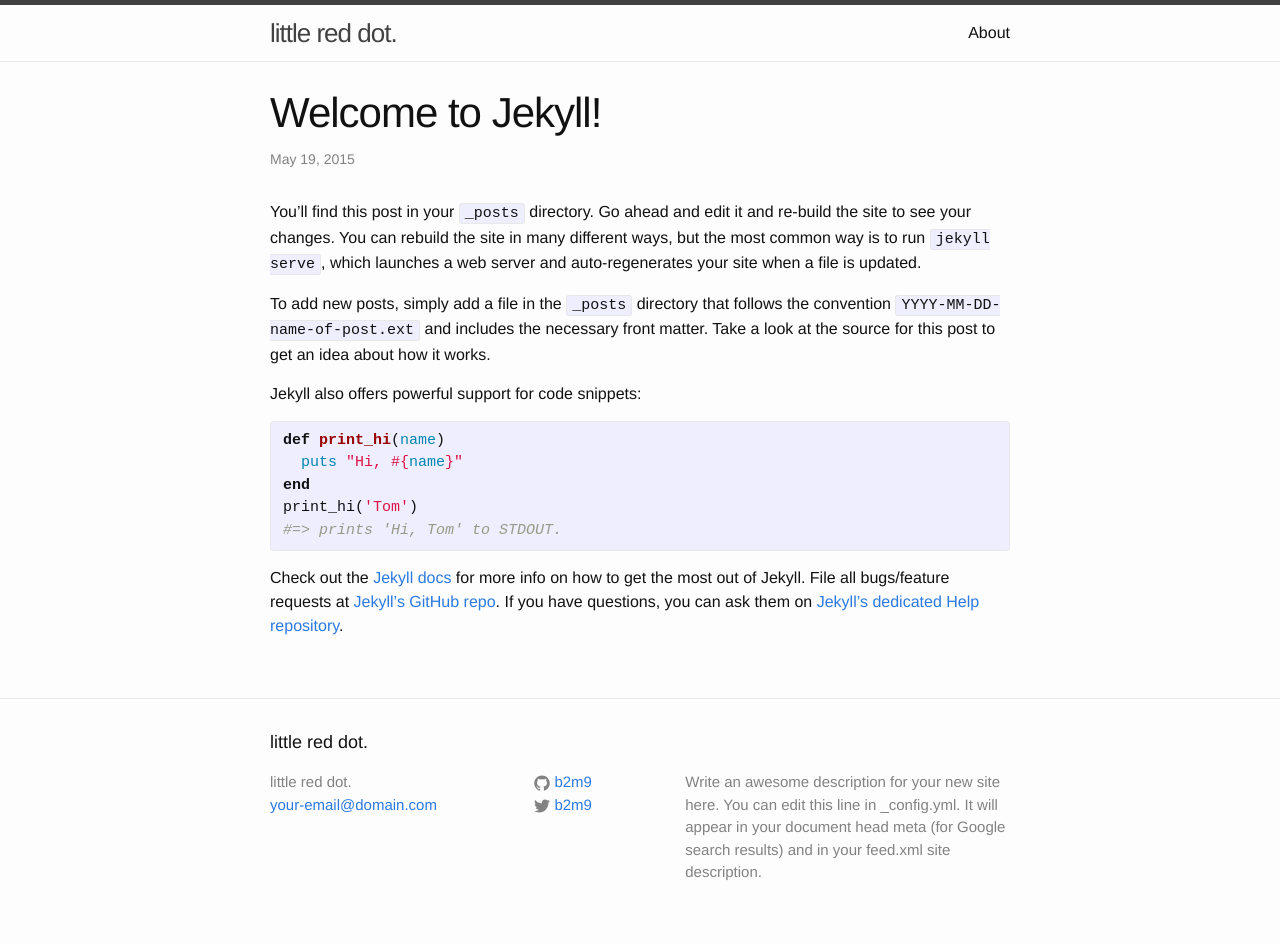
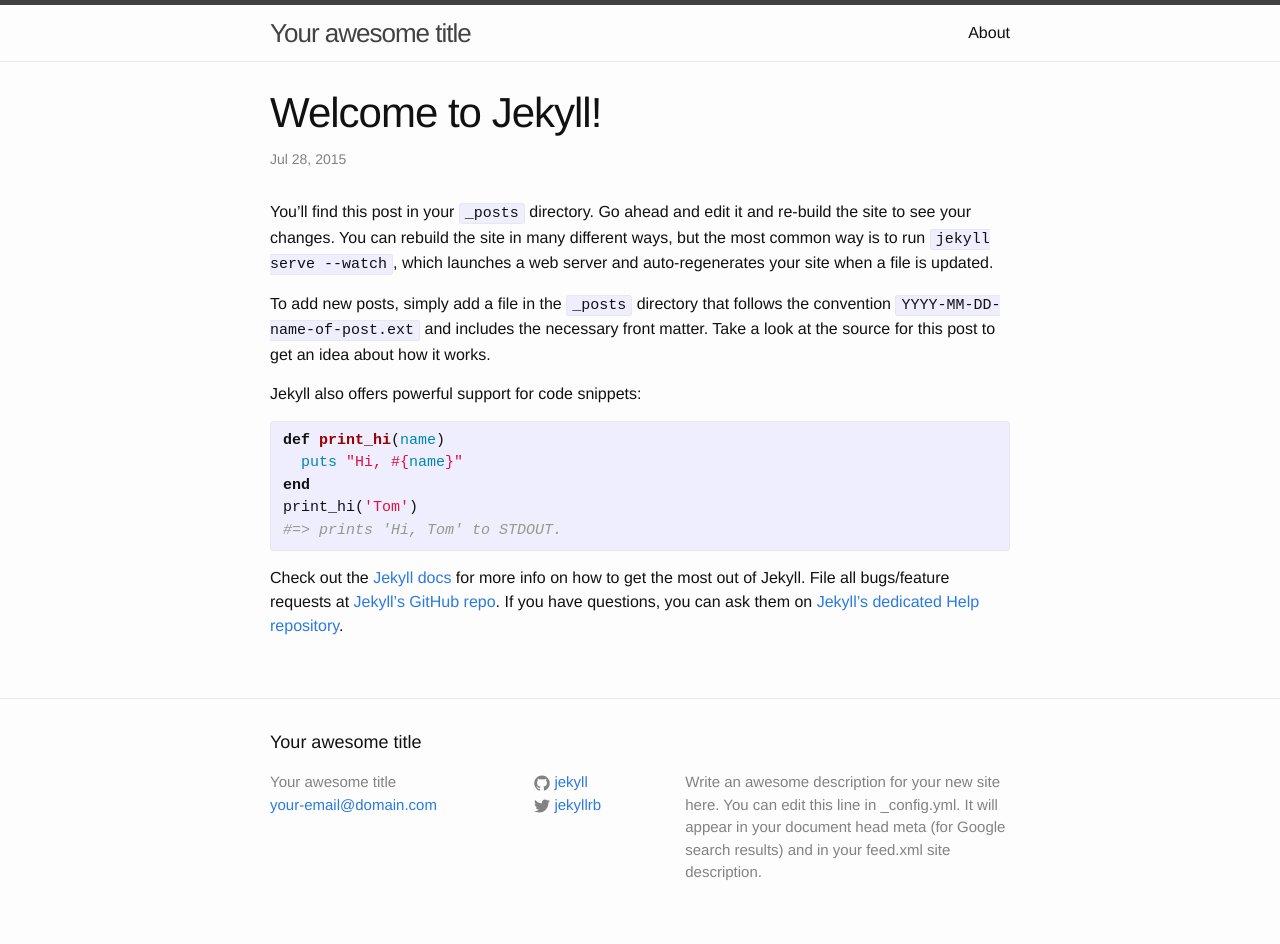
Before and after one commit to b2m9/b2m9.github.io, a Jekyll site: the page built from _posts/2015-07-28-welcome-to-jekyll.markdown, in a window 1280 px wide. Built offline with Jekyll 4.4.1, drawn with Linux system fonts in a browser that asks for light colours.

Commit message:
jekyll setup

```diff
--- /dev/null
+++ b/Gemfile
@@ -0,0 +1,2 @@
+source "https://rubygems.org"
+gem "github-pages"
--- a/_config.yml
+++ b/_config.yml
@@ -1,16 +1,14 @@
 # Site settings
-title: little red dot.
+title: Your awesome title
 email: your-email@domain.com
 description: > # this means to ignore newlines until "baseurl:"
   Write an awesome description for your new site here. You can edit this
   line in _config.yml. It will appear in your document head meta (for
   Google search results) and in your feed.xml site description.
 baseurl: "" # the subpath of your site, e.g. /blog/
-url: "http://b2m9.github.io" # the base hostname & protocol for your site
-twitter_username: b2m9
-github_username:  b2m9
-
-# piwik
+url: "http://yourdomain.com" # the base hostname & protocol for your site
+twitter_username: jekyllrb
+github_username:  jekyll
 
 # Build settings
 markdown: kramdown
--- a/_includes/head.html
+++ b/_includes/head.html
@@ -1,12 +1,11 @@
 <head>
-  <meta charset="utf-8">
-  <meta http-equiv="X-UA-Compatible" content="IE=edge">
-  <meta name="viewport" content="width=device-width, initial-scale=1">
+    <meta charset="utf-8">
+    <meta name="viewport" content="width=device-width initial-scale=1" />
+    <meta http-equiv="X-UA-Compatible" content="IE=edge">
 
-  <title>{% if page.title %}{{ page.title }}{% else %}{{ site.title }}{% endif %}</title>
-  <meta name="description" content="{% if page.excerpt %}{{ page.excerpt | strip_html | strip_newlines | truncate: 160 }}{% else %}{{ site.description }}{% endif %}">
+    <title>{% if page.title %}{{ page.title }}{% else %}{{ site.title }}{% endif %}</title>
+    <meta name="description" content="{{ site.description }}">
 
-  <link rel="stylesheet" href="{{ "/css/main.css" | prepend: site.baseurl }}">
-  <link rel="canonical" href="{{ page.url | replace:'index.html','' | prepend: site.baseurl | prepend: site.url }}">
-  <link rel="alternate" type="application/rss+xml" title="{{ site.title }}" href="{{ "/feed.xml" | prepend: site.baseurl | prepend: site.url }}" />
+    <link rel="stylesheet" href="{{ "/css/main.css" | prepend: site.baseurl }}">
+    <link rel="canonical" href="{{ page.url | replace:'index.html','' | prepend: site.baseurl | prepend: site.url }}">
 </head>
--- a/_posts/2015-05-19-welcome-to-jekyll.markdown
+++ b/_posts/2015-07-28-welcome-to-jekyll.markdown
@@ -1,10 +1,10 @@
 ---
 layout: post
 title:  "Welcome to Jekyll!"
-date:   2015-05-19 22:17:02
+date:   2015-07-28 00:21:00
 categories: jekyll update
 ---
-You’ll find this post in your `_posts` directory. Go ahead and edit it and re-build the site to see your changes. You can rebuild the site in many different ways, but the most common way is to run `jekyll serve`, which launches a web server and auto-regenerates your site when a file is updated.
+You’ll find this post in your `_posts` directory. Go ahead and edit it and re-build the site to see your changes. You can rebuild the site in many different ways, but the most common way is to run `jekyll serve --watch`, which launches a web server and auto-regenerates your site when a file is updated.
 
 To add new posts, simply add a file in the `_posts` directory that follows the convention `YYYY-MM-DD-name-of-post.ext` and includes the necessary front matter. Take a look at the source for this post to get an idea about how it works.
 
--- a/_sass/_base.scss
+++ b/_sass/_base.scss
@@ -154,8 +154,8 @@
  * Wrapper
  */
 .wrapper {
-    max-width: -webkit-calc(#{$content-width} - (#{$spacing-unit} * 2));
-    max-width:         calc(#{$content-width} - (#{$spacing-unit} * 2));
+    max-width: -webkit-calc(800px - (#{$spacing-unit} * 2));
+    max-width:         calc(800px - (#{$spacing-unit} * 2));
     margin-right: auto;
     margin-left: auto;
     padding-right: $spacing-unit;
@@ -163,8 +163,8 @@
     @extend %clearfix;
 
     @include media-query($on-laptop) {
-        max-width: -webkit-calc(#{$content-width} - (#{$spacing-unit}));
-        max-width:         calc(#{$content-width} - (#{$spacing-unit}));
+        max-width: -webkit-calc(800px - (#{$spacing-unit}));
+        max-width:         calc(800px - (#{$spacing-unit}));
         padding-right: $spacing-unit / 2;
         padding-left: $spacing-unit / 2;
     }
--- a/css/main.scss
+++ b/css/main.scss
@@ -21,16 +21,13 @@
 $grey-color-light: lighten($grey-color, 40%);
 $grey-color-dark:  darken($grey-color, 25%);
 
-// Width of the content area
-$content-width:    800px;
-
 $on-palm:          600px;
 $on-laptop:        800px;
 
 
 
 // Using media queries with like this:
-// @include media-query($on-palm) {
+// @include media-query($palm) {
 //     .wrapper {
 //         padding-right: $spacing-unit / 2;
 //         padding-left: $spacing-unit / 2;
--- a/feed.xml
+++ b/feed.xml
@@ -7,7 +7,7 @@
     <title>{{ site.title | xml_escape }}</title>
     <description>{{ site.description | xml_escape }}</description>
     <link>{{ site.url }}{{ site.baseurl }}/</link>
-    <atom:link href="{{ "/feed.xml" | prepend: site.baseurl | prepend: site.url }}" rel="self" type="application/rss+xml"/>
+    <atom:link href="{{ "/feed.xml" | prepend: site.baseurl | prepend: site.url }}" rel="self" type="application/rss+xml" />
     <pubDate>{{ site.time | date_to_rfc822 }}</pubDate>
     <lastBuildDate>{{ site.time | date_to_rfc822 }}</lastBuildDate>
     <generator>Jekyll v{{ jekyll.version }}</generator>
```
Also changed, not shown: index.html (added, +23 -0 lines), Gemfile.lock (added), 6 other files.
